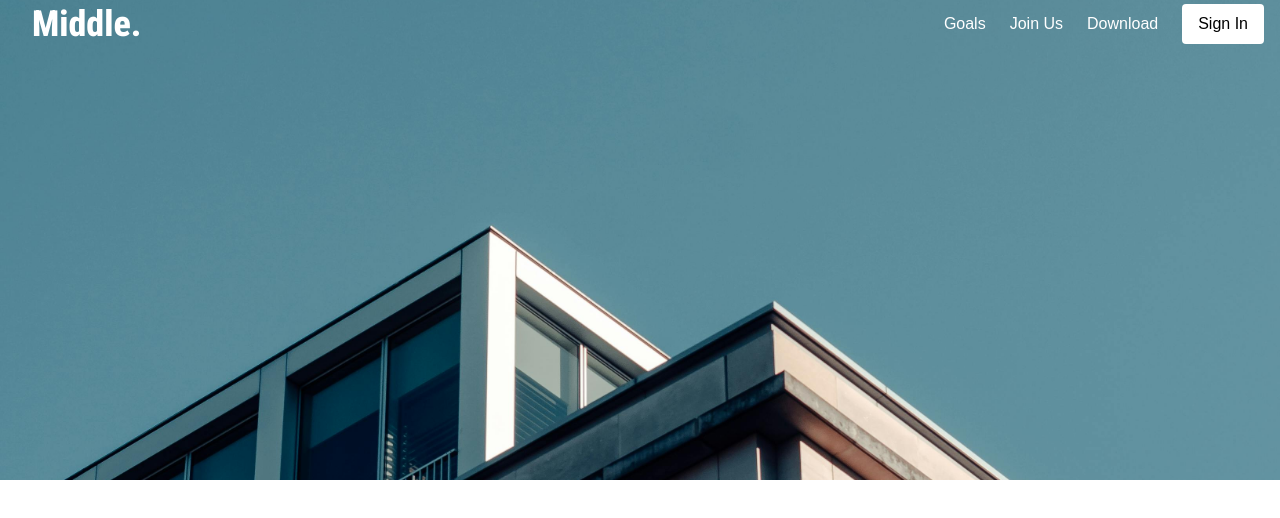
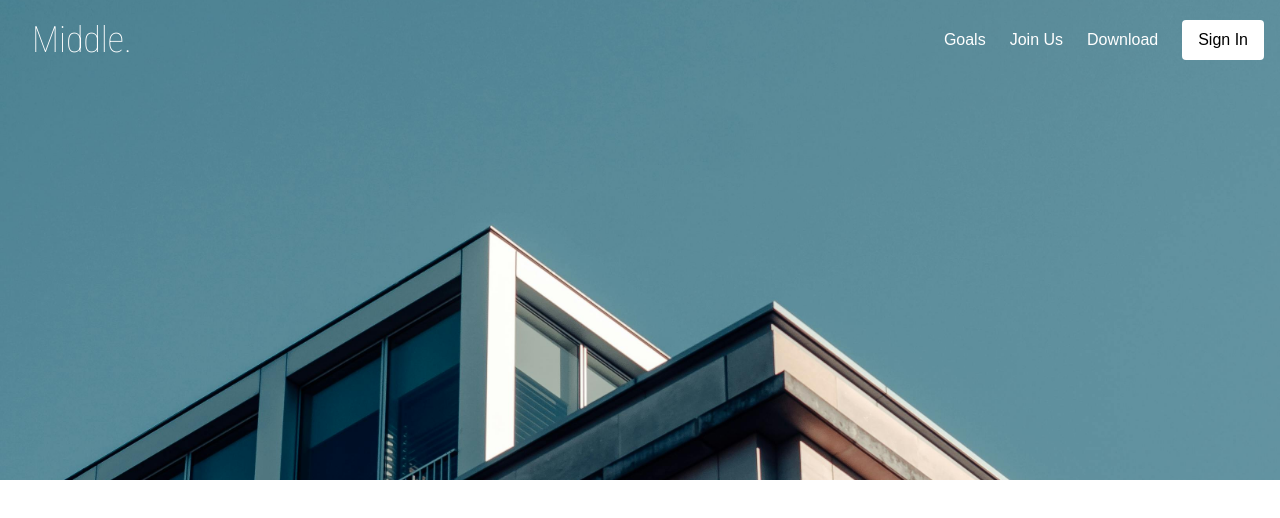
Before and after one commit to blncmusa/middle-webapp, a Next.js app: page / in a window 1280 px wide. Shown: the top 518 px of the page. Built offline with nearby package versions, Linux system fonts and the light colour scheme; a web font is replaced by a local one.

Commit message:
small change.

```diff
--- a/src/components/homepage/header.tsx
+++ b/src/components/homepage/header.tsx
@@ -23,17 +23,17 @@ export default function Header() {
       }`}
       style={{ backgroundImage: "url('/assets/images/cov.jpg')" }}
     >
-      <header className="flex w-full justify-between items-center h-[10%] px-4">
+      <header className="flex w-full justify-between items-center h-[10%] py-10 px-4">
         <div className="pl-4">
           <h1
-            className="font-roboto text-4xl font-extrabold cursor-pointer text-white"
+            className="font-roboto text-4xl font-thin cursor-pointer text-white"
             onClick={() => router.push("/")}
           >
             Middle.
           </h1>
         </div>
         <div className="flex gap-6 text-white items-center">
-          <div className="flex gap-6 text-white">
+          <div className="flex gap-6 text-white text-md ">
             <p className="cursor-pointer">Goals</p>
             <p className="cursor-pointer">Join Us</p>
             <p className="cursor-pointer">Download</p>
```
